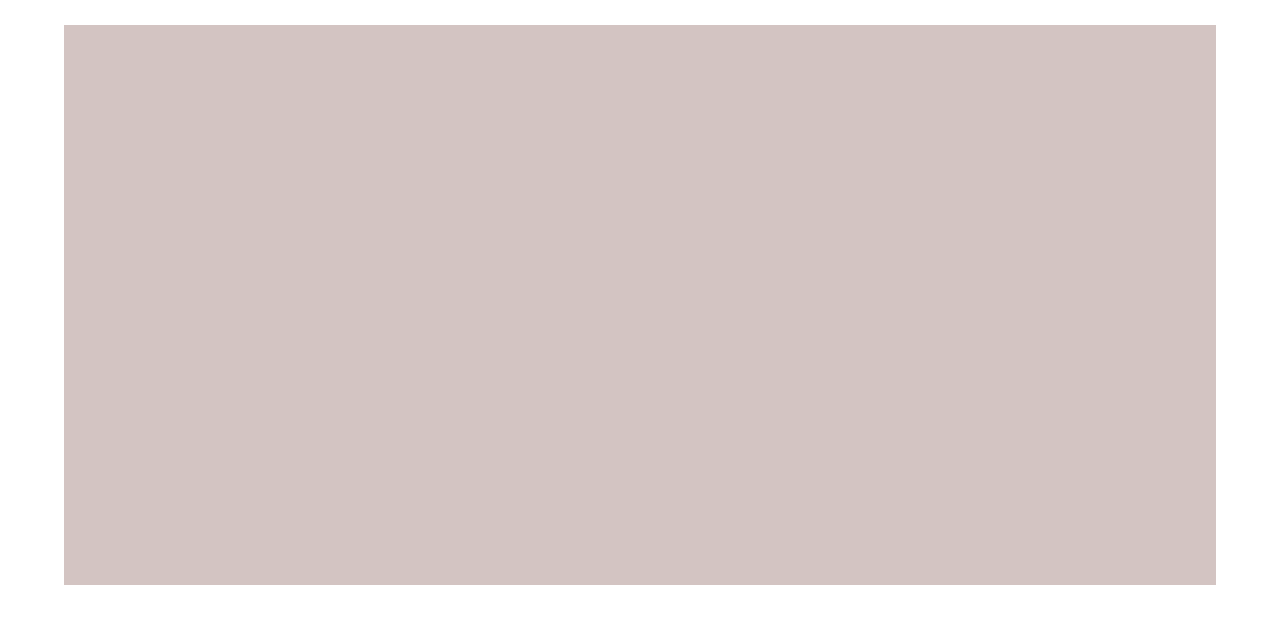
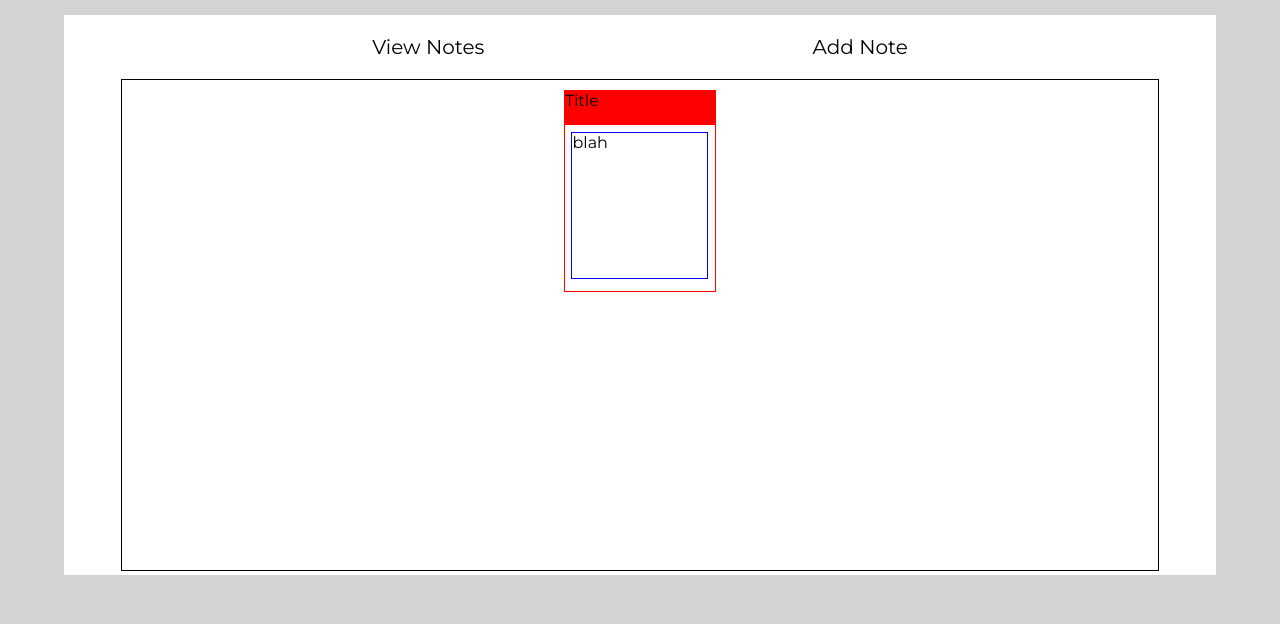
Before and after one commit to Kennedykid1995/notes_app, a React (Create React App) app in the folder notes/: page / in a window 1280 px wide. Shown: the top 624 px of the page. Built offline with nearby package versions, Linux system fonts and the light colour scheme.

Commit message:
working on the layout of the app

```diff
--- a/notes/public/index.html
+++ b/notes/public/index.html
@@ -3,10 +3,8 @@
   <head>
     <meta charset="utf-8" />
     <link rel="shortcut icon" href="%PUBLIC_URL%/favicon.ico" />
-    <link href="https://fonts.googleapis.com/css?family=Major+Mono+Display" rel="stylesheet">    <meta
-      name="viewport"
-      content="width=device-width, initial-scale=1, shrink-to-fit=no"
-    />
+    <link href="https://fonts.googleapis.com/css?family=Montserrat" rel="stylesheet">
+
     <meta name="theme-color" content="#000000" />
     <!--
       manifest.json provides metadata used when your web app is added to the
--- a/notes/src/App.js
+++ b/notes/src/App.js
@@ -1,13 +1,94 @@
 import React, { Component } from 'react';
 import './design-system.css';
+import styled from "styled-components";
+import {NavLink} from 'react-router-dom';
+
+const AppHolder = styled.div`
+  display: flex;
+  flex-direction: row;
+  justify-content:space-evenly;
+  align-items: center;
+`
+const NoteBox = styled.div`
+  width: 90%;
+  height:560px;
+  margin-top: 15px;
+  background: white;
+`
+const NavBar = styled.div`
+  width: 100%;
+  height: auto;
+  display: flex;
+  justify-content: space-evenly;
+`
+const NavItem = styled(NavLink)`
+  font-size: 20px;
+  padding: 20px;
+  text-decoration: none;
+  color: black;
+`
+const PageContainer = styled.div`
+  width: 100%;
+  height: auto;
+  display: flex;
+  justify-content: center;
+`
+const ViewNotesPage = styled.div`
+  width: 90%;
+  height: 490px;
+  border: 1px solid black;
+  display: flex;
+  flex-wrap: wrap;
+  justify-content: space-evenly;
+`
+const Note = styled.div`
+  margin: 10px;
+  width: 150px;
+  height: 200px;
+  border: 1px solid red;
+  display: flex;
+  flex-direction: column;
+  justify-contents: center;
+  align-items: center;
+`
+const NoteHeader = styled.header`
+  width: 100%;
+  height: auto;
+  background: red;
+  padding-bottom: 15px;
+`
+const NoteContents = styled.div`
+  width: 90%;
+  height: 145px;
+  border: 1px solid blue;
+  margin-top: 7px;
+`
 
 class App extends Component {
   render() {
     return (
-      <div className="App">
-        <div className="NoteBox">
-        </div>
-      </div>
+      <AppHolder>
+        <NoteBox>
+          <NavBar>
+            <NavItem to="/">
+              View Notes
+            </NavItem>
+            <NavItem to="/add-note">
+              Add Note
+            </NavItem>
+          </NavBar>
+          <PageContainer>
+            <ViewNotesPage>
+              <Note>
+                <NoteHeader>Title</NoteHeader>
+                <NoteContents>
+                  blah
+                </NoteContents>
+              </Note>
+            </ViewNotesPage>
+          </PageContainer>
+        </NoteBox>
+      </AppHolder>
     );
   }
 }
--- a/notes/src/design-system.css
+++ b/notes/src/design-system.css
@@ -1,18 +1,6 @@
 body {
   margin: 0;
   padding: 0;
-  font-family: 'Major Mono Display', monospace;
-  background: white;
+  font-family: 'Montserrat', sans-serif;
+  background: lightgrey;
 }
-.App{
-  display: flex;
-  flex-direction: row;
-  justify-content:space-evenly;
-  align-items: center;
-}
-.NoteBox{
-  width: 90%;
-  height:560px;
-  margin-top: 25px;
-  background: #d3c4c2;
-}
```
